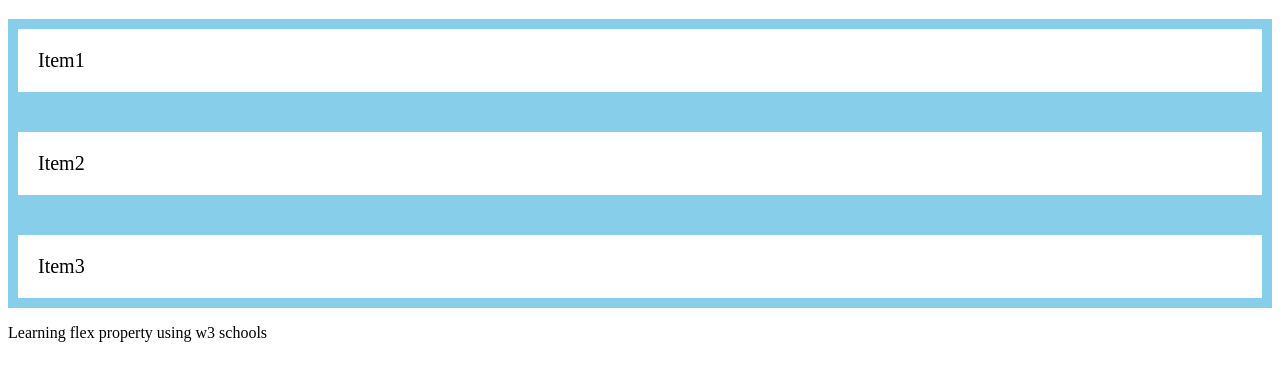
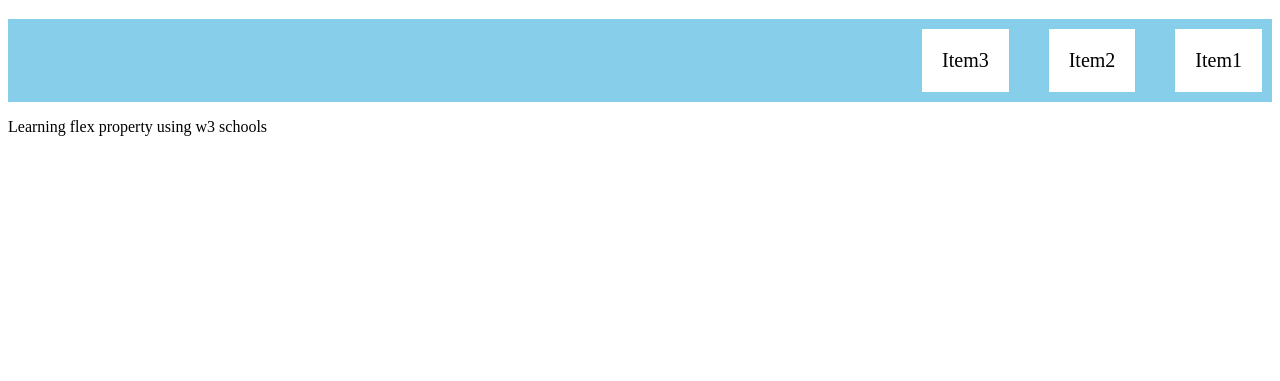
Before and after one commit to Simranmahto12/WebDev, a plain HTML site: page css/classwork/learningflex.html in a window 1280 px wide. Shown: the part 61-442 px from the top of the page. Drawn offline with Linux system fonts and the light colour scheme.

Commit message:
add flex-direction  property

```diff
--- a/css/classwork/learningflex.html
+++ b/css/classwork/learningflex.html
@@ -9,7 +9,7 @@
         .container {
             background-color: skyblue;
             display: flex;
-            flex-direction:column;
+            flex-direction:row-reverse;
             gap:20px;
         }
 
```
